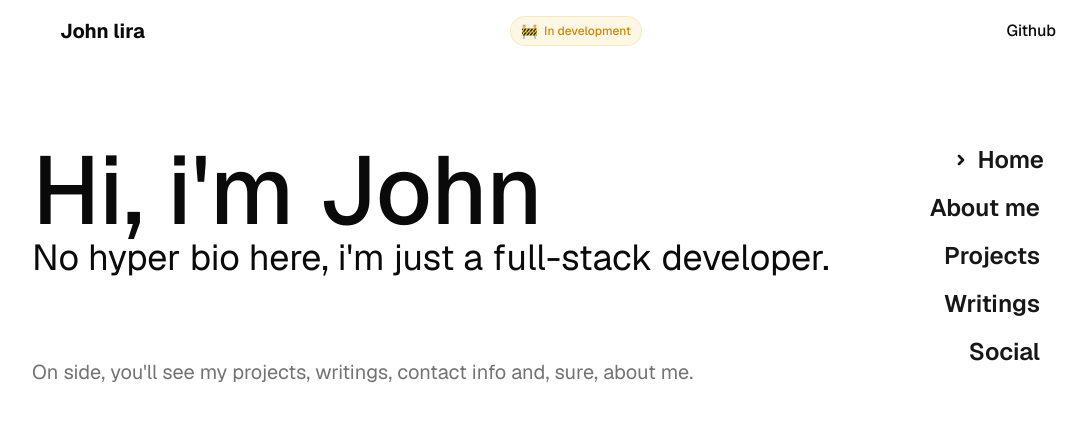
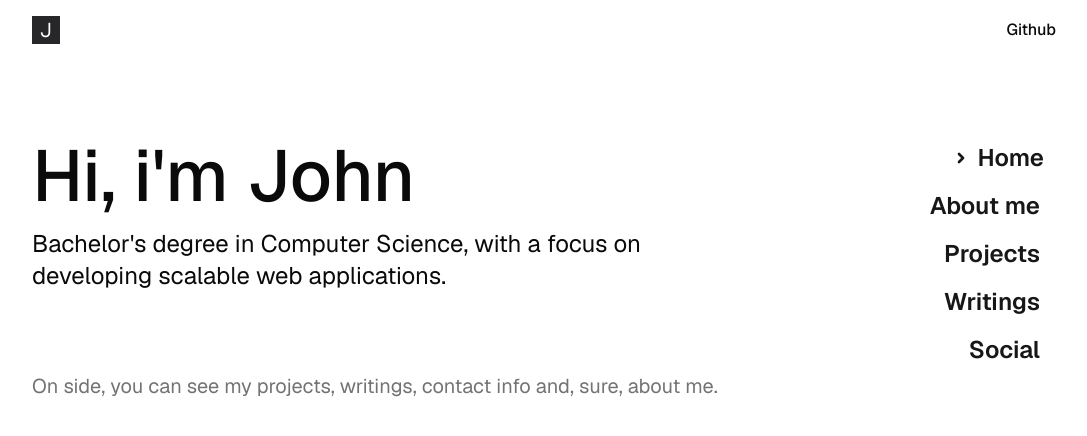
Before and after one commit to johnliradev/site, a Next.js app: page / in a window 1280 px wide. Shown: the top 436 px of the page, without its empty margins (96-1183 px from the left). Built offline with nearby package versions, Linux system fonts and the light colour scheme.

Commit message:
update Hero and Header

```diff
--- a/src/app/layout.tsx
+++ b/src/app/layout.tsx
@@ -1,11 +1,17 @@
 import type { Metadata } from "next";
-import { Geist } from "next/font/google";
+import { Geist, Geist_Mono, Playfair_Display } from "next/font/google";
 import "./globals.css";
 import { Header } from "../components/Header";
 import { MenuContextProvider } from "@/contexts/menu-context";
 
 const geist = Geist({
+  variable: "--font-sans",
   subsets: ["latin"],
+});
+
+const geistMono = Geist_Mono({
+  subsets: ["latin"],
+  variable: "--font-mono",
 });
 
 export const metadata: Metadata = {
@@ -20,7 +26,9 @@ export default function RootLayout({
 }>) {
   return (
     <html lang="en">
-      <body className={`${geist.className}   antialiased  transition-all duration-150`}>
+      <body
+        className={`${geist.className} ${geistMono.variable} antialiased  transition-all duration-150`}
+      >
         <div className="relative mx-auto flex flex-col gap-20 items-center  min-h-screen  w-[95%] max-w-5xl">
           <Header />
           <MenuContextProvider>{children}</MenuContextProvider>
--- a/src/app/page.tsx
+++ b/src/app/page.tsx
@@ -1,7 +1,7 @@
 "use client";
 import { AboutMe } from "@/components/AboutMe";
 import { Hero } from "@/components/Hero";
-import { Menu } from "@/components/Menu/menu";
+import { Menu } from "@/components/Menu";
 import { ProjectsPreview } from "@/components/ProjectsPreview";
 import { SocialCard } from "@/components/SocialCard";
 import { WritingsPreview } from "@/components/WritingsPreview";
--- a/src/components/Header/index.tsx
+++ b/src/components/Header/index.tsx
@@ -1,21 +1,13 @@
-"use client";
-import Image from "next/image";
 import Link from "next/link";
-import vultureIcon from "@/assets/vulture.svg";
+import { Badge } from "../ui/badge";
 
 export const Header = () => {
   return (
     <header className="flex items-center justify-between py-4 w-full sm:max-w-5xl sm:mx-auto">
       <Link href="/" className="flex items-center gap-2">
-        <Image src={vultureIcon} alt="Vulture icon" width={20} />
-        <h2 className="font-bold text-xl">John lira</h2>
+        <h2 className="font-mono text-xl bg-zinc-800 text-white px-2">J</h2>
       </Link>
-      <div className="inline-flex items-center gap-1.5 rounded-full bg-yellow-500/10 px-2.5 py-1 border border-yellow-500/20">
-        <span className="text-sm">🚧</span>
-        <span className="text-xs font-medium text-yellow-600 dark:text-yellow-400">
-          In development
-        </span>
-      </div>
+
       {/*For now, just git link, in the future i add pages*/}
       <div className="flex items-center gap-4">
         <ul className="flex gap-4">
--- a/src/components/Hero/index.tsx
+++ b/src/components/Hero/index.tsx
@@ -3,16 +3,16 @@
 export const Hero = () => {
   return (
     <div className="flex flex-col gap-20">
-      <div>
-        <p className="text-8xl font-medium">Hi, i'm John</p>
-        <p className="text-4xl">
-          No hyper bio here, i'm just a full-stack developer.
+      <div className="flex flex-col gap-4">
+        <p className="text-7xl font-medium">Hi, i'm John</p>
+        <p className="text-2xl">
+          Bachelor's degree in Computer Science, with a focus on <br />
+          developing scalable web applications.
         </p>
       </div>
 
       <p className="text-xl text-muted-foreground">
-        On side, you'll see my projects, writings, contact info and, sure, about
-        me.
+        On side, you can see my projects, writings, contact info and, sure, about me.
       </p>
     </div>
   );
```
Also changed, not shown: src/app/globals.css (indentation only), src/components/Menu/index.tsx (renamed from src/components/Menu/menu.tsx).
